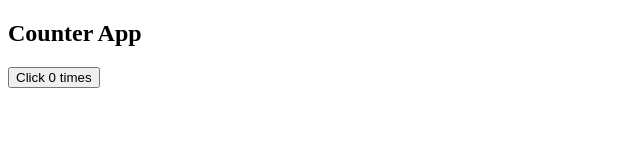
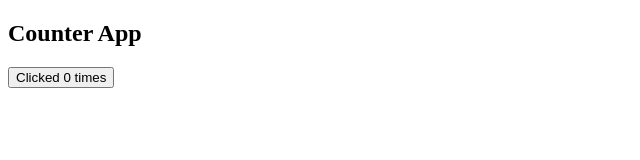
Before and after one commit to davidroman-hub/react-hooks-material, a React (Create React App) app: page / in a window 1280 px wide. Shown: the top 160 px of the page, without its empty margins (0-640 px from the left). Built offline with nearby package versions, Linux system fonts and the light colour scheme.

Commit message:
using hookds

```diff
--- a/src/App.js
+++ b/src/App.js
@@ -1,25 +1,42 @@
-import React, { Component } from 'react';
+import React, { Component, useState } from 'react';
 
-class App extends Component {
+// class App extends Component {
 
-state = {
-  count: 0
-};
+// state = {
+//   count: 0
+// };
 
-increment = () => {
-  this.setState({
-   count: this.state.count + 1
-  });
-} ;
+// increment = () => {
+//   this.setState({
+//    count: this.state.count + 1
+//   });
+// } ;
 
-  render(){
+//   render(){
+//     return(
+//       <div>
+//         <h2> Counter App</h2>
+//           <button  onClick={this.increment}>Click {this.state.count} times </button>
+//       </div>
+//     )
+//   }
+// }
+
+const App = () => {
+      const [count, setCount] = useState(0)
+
+      const increment = () => {
+        setCount(count + 1)
+      }
+
     return(
-      <div>
-        <h2> Counter App</h2>
-          <button  onClick={this.increment}>Click {this.state.count} times </button>
-      </div>
+     <div>
+          <h2> Counter App</h2>
+    <button onClick={ increment }> Clicked {count} times</button>
+
+     </div>
     )
-  }
+
 }
 
 export default App;
```
